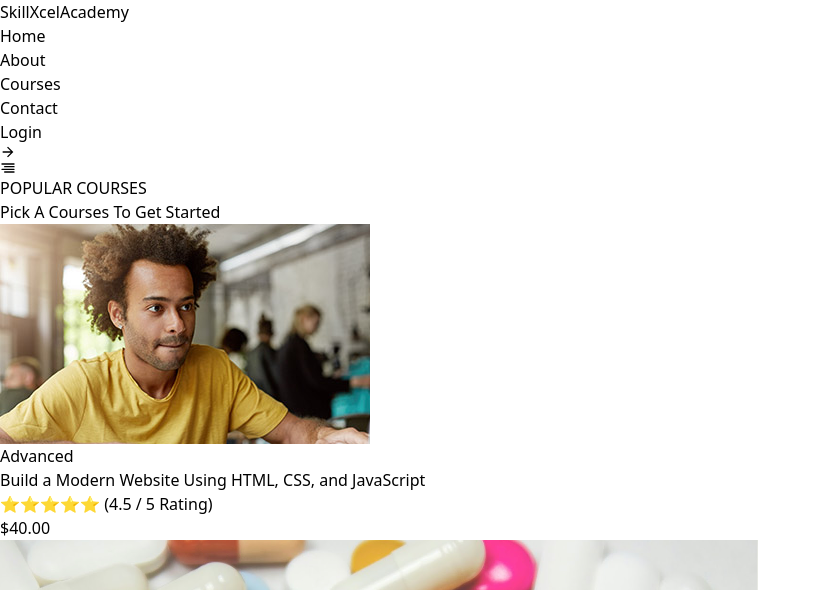
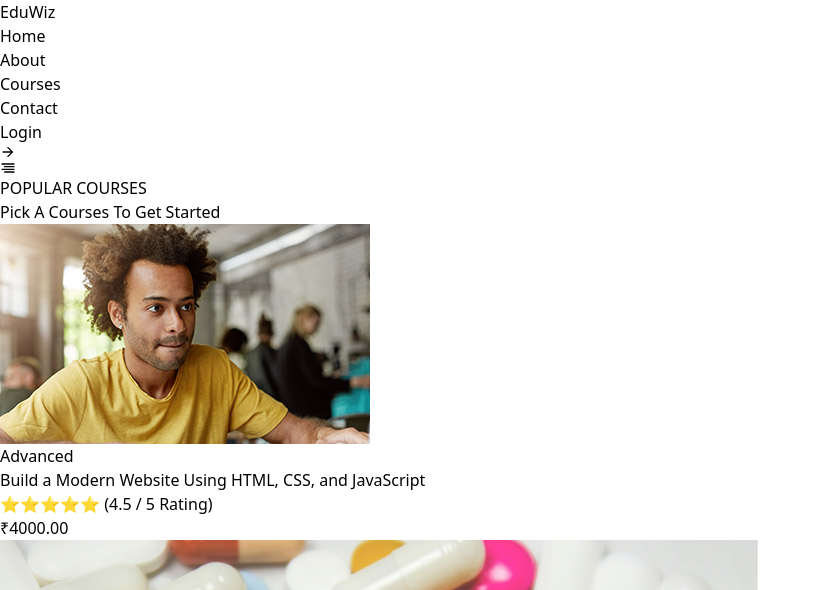
Before and after one commit to Swyamk/EDUWIZ-FINAL, a React (Vite) app: page /courses in a window 1280 px wide. Shown: the top 590 px of the page, without its empty margins (0-821 px from the left). Built offline with nearby package versions, Linux system fonts and the light colour scheme.

Commit message:
new changes

```diff
--- a/src/Components/Course.jsx
+++ b/src/Components/Course.jsx
@@ -31,7 +31,7 @@ const Course = () => {
                       <h1 className='text-xl text-left px-4 font-serif'>{course.title}</h1>
                       <p className='text-gray-500'>{course.desc}</p>
                       <div className='text-left pl-4 font-serif'>⭐⭐⭐⭐⭐ {" "} ({course.rating} / 5 Rating)</div>
-                      <div className='text-left pl-4 text-red-600 font-serif pb-8'>${course.price}.00</div>
+                      <div className='text-left pl-4 text-red-600 font-serif pb-8'>₹{course.price}.00</div>
                     </div>
 
                   </div>
--- a/src/Components/data.js
+++ b/src/Components/data.js
@@ -55,7 +55,7 @@ const course = [
     id: 1,
     title: "Build a Modern Website Using HTML, CSS, and JavaScript",
     rating: 4.5,
-    price: 40.00,
+    price: 4000.00,
     img: course_1,
     level: "Advanced",
     heading: "Advanced Stock Market Trading",
@@ -75,7 +75,7 @@ const course = [
     id: 2,
     title: "Get the Certificate in B-Pharma and D-Pharma",
     rating: 4.5,
-    price: 40.00,
+    price: 4000.00,
     img: pharma,
     level: "Intermediate",
     heading: "Advanced Stock Market Trading",
@@ -96,7 +96,7 @@ const course = [
     id: 3,
     title: "Learn how make money in Stock Market in just 7days",
     rating: 4.9,
-    price: 50.00,
+    price: 5000.00,
     img: stocks,
     level: "Advanced",
     heading: "Advanced Stock Market Trading",
@@ -117,7 +117,7 @@ const course = [
     id: 4,
     title: "Learn class 10th maths in just one minute",
     rating: 4.5,
-    price: 20.00,
+    price: 2000.00,
     img: maths,
     level: "Beginner",
     heading: "Advanced Stock Market Trading",
--- a/src/sections/Footer.jsx
+++ b/src/sections/Footer.jsx
@@ -5,7 +5,7 @@ const Footer = () => {
   return (
     <>
       <footer className='bg-[#00262B] text-white text-center py-10'>
-        <p>&copy; 2021 Swyam. All Rights Reserved.</p>
+        <p>&copy; 2021 EduWiz. All Rights Reserved.</p>
         <FaSquareWhatsapp className='text-4xl text-green-700 bg-white'/>
       </footer>
     </>
--- a/src/sections/Header.jsx
+++ b/src/sections/Header.jsx
@@ -17,8 +17,8 @@ const Header = (props) => {
           <h1 className='text-2xl '>
             <Link to="">
 
-              <span className='font-bold font-serif'>SkillXcel</span>
-              <span className=' font-sans font-thin'>Academy</span>
+              <span className='font-bold font-serif'>Edu</span>
+              <span className=' font-sans font-thin'>Wiz</span>
             </Link>
           </h1>
           <ul className='flex gap-10 font-semibold invisible lg:visible absolute md:relative  font-mono text-slate-700  items-center justify-center'>
```
Also changed, not shown: src/Components/Cards.jsx (line endings or trailing spaces).
